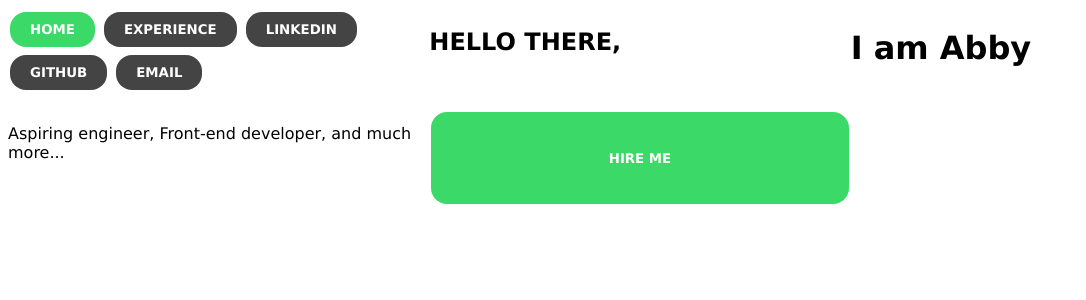
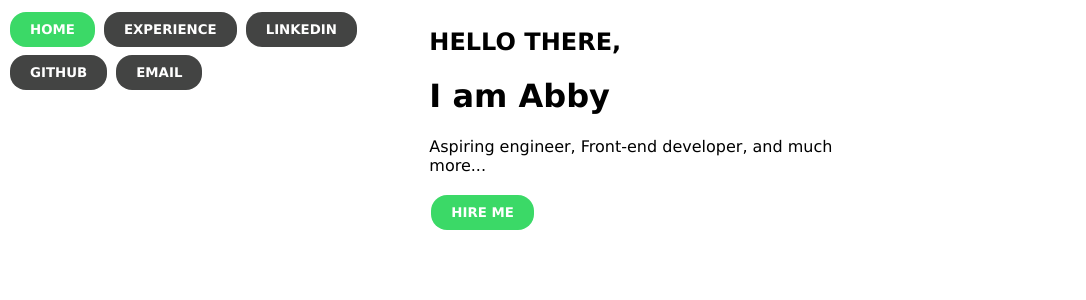
Before and after one commit to abigailplata/Resume, a Flask app: page / in a window 1280 px wide. Shown: the top 300 px of the page, without its empty margins (0-1086 px from the left). Run offline with Flask 2, Linux system fonts and the light colour scheme.

Commit message:
Update index.html

```diff
--- a/templates/index.html
+++ b/templates/index.html
@@ -14,11 +14,13 @@
 					<button class="button"> <a href=" "><b>HOME</b></a> </button>
 					<button class="button not1"> <a href="{{url_for('resume')}}"><b>EXPERIENCE</b></a> </button>
 					<button class="button not1"><a href="https://www.linkedin.com/in/abigailplatax3/"><b>LINKEDIN</b></a> </button>
-					<button class="button not1"><a href="https://github.com/abigailplata"><b>GITHUB</b></a> </button>							<button class="button not1"><a href="mailto:&#97;&#98;&#105;&#103;&#97;&#105;&#108;&#112;&#108;&#97;&#116;&#97;&#97;&#64;&#103;&#109;&#97;&#105;&#108;&#46;&#99;&#111;&#109;"><b>EMAIL</b></a> </button>
+					<button class="button not1"><a href="https://github.com/abigailplata"><b>GITHUB</b></a> </button>
+					<button class="button not1"><a href="mailto:&#97;&#98;&#105;&#103;&#97;&#105;&#108;&#112;&#108;&#97;&#116;&#97;&#97;&#64;&#103;&#109;&#97;&#105;&#108;&#46;&#99;&#111;&#109;"><b>EMAIL</b></a> </button>
 				</nav>
 			</div>
 		</header>
 
+		<div class = "one">
 			<h2>HELLO THERE,</h2>
 			<h1>I am Abby</h1>
 			<p>
@@ -26,6 +28,11 @@
 			</p>
 
 			<button class="button hireme"><a href=" "><b>HIRE ME</b></a> </button>
+		</div> <!-- end cell 1 for grid -->
+
+		<div class = "two">
+			<!-- include photo of myself -->
+		</div>
 
 	</div> <!-- end wrapper for grid -->
 	</body>
```
Lines whose indentation alone changed are shown as unchanged.
